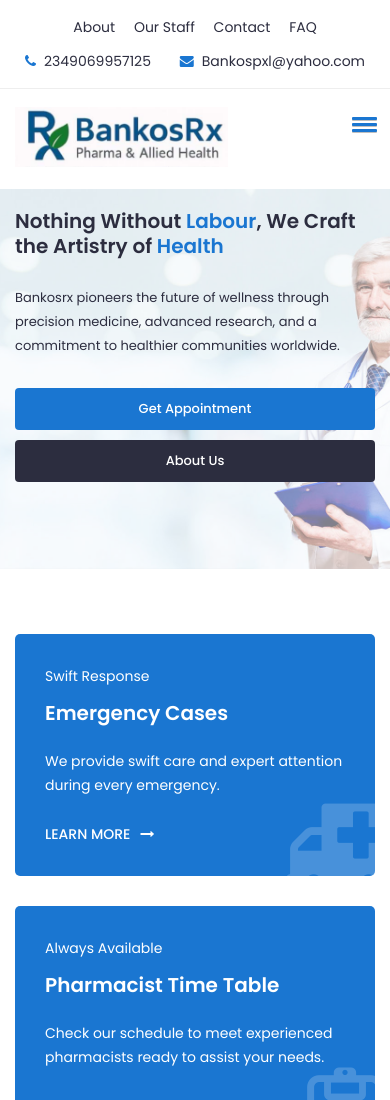
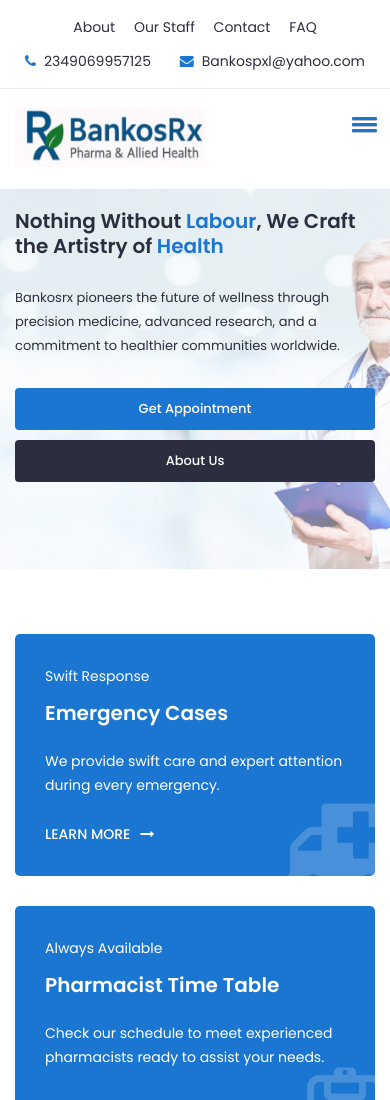
Before and after one commit to egbodofo/Bankosrx-pharmacy, a plain HTML site: page index.html in a window 390 px wide. Shown: the top 1100 px of the page. Drawn offline with Linux system fonts and the light colour scheme; a script that the page names is missing.

Commit message:
Modified logo width on mobile

```diff
--- a/css/responsive.css
+++ b/css/responsive.css
@@ -1027,7 +1027,7 @@ Version:	1.1
 
 #logo {
 	height: 60px;
-	width: fit-content;
+	width: 90%;
 }
 
 }
@@ -1305,7 +1305,7 @@ Version:	1.1
 }
 #logo {
 	height: 60px;
-	width: fit-content;
+	width: 90%;
 }
 
 }
```
